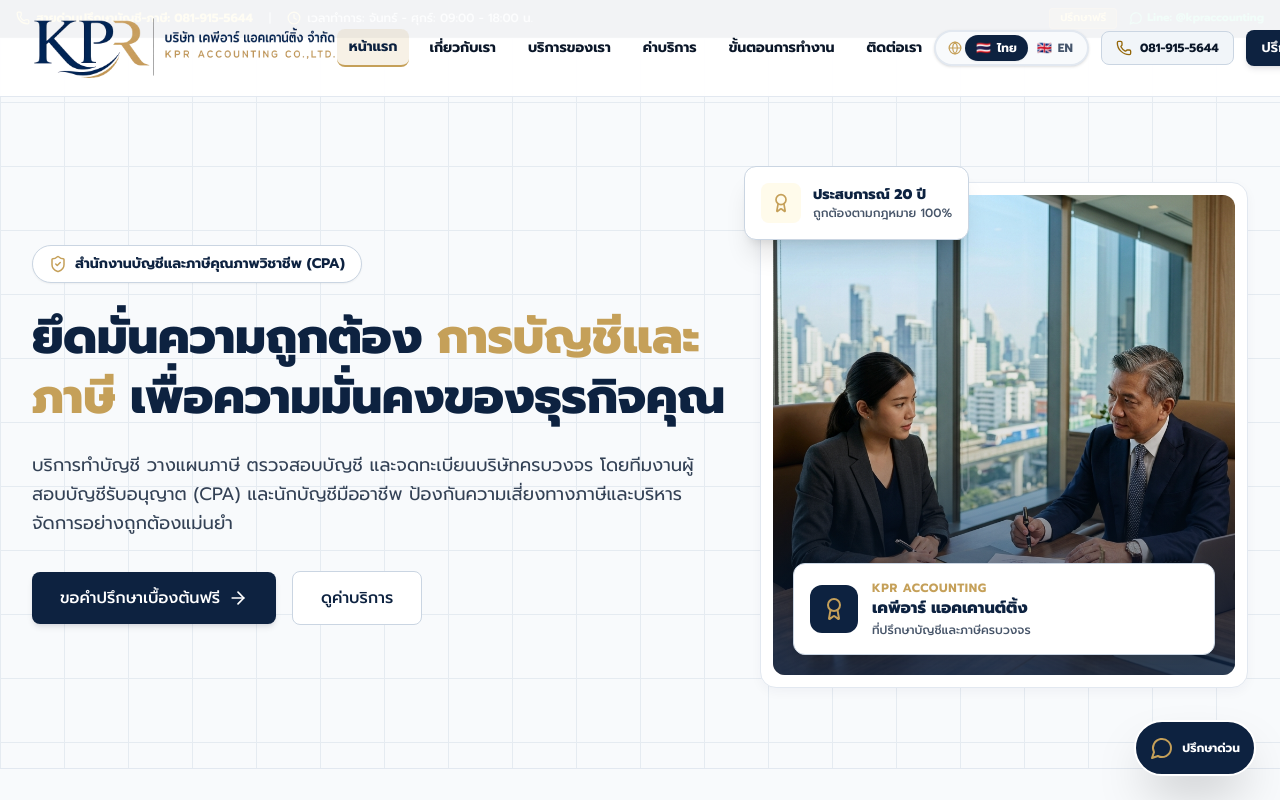
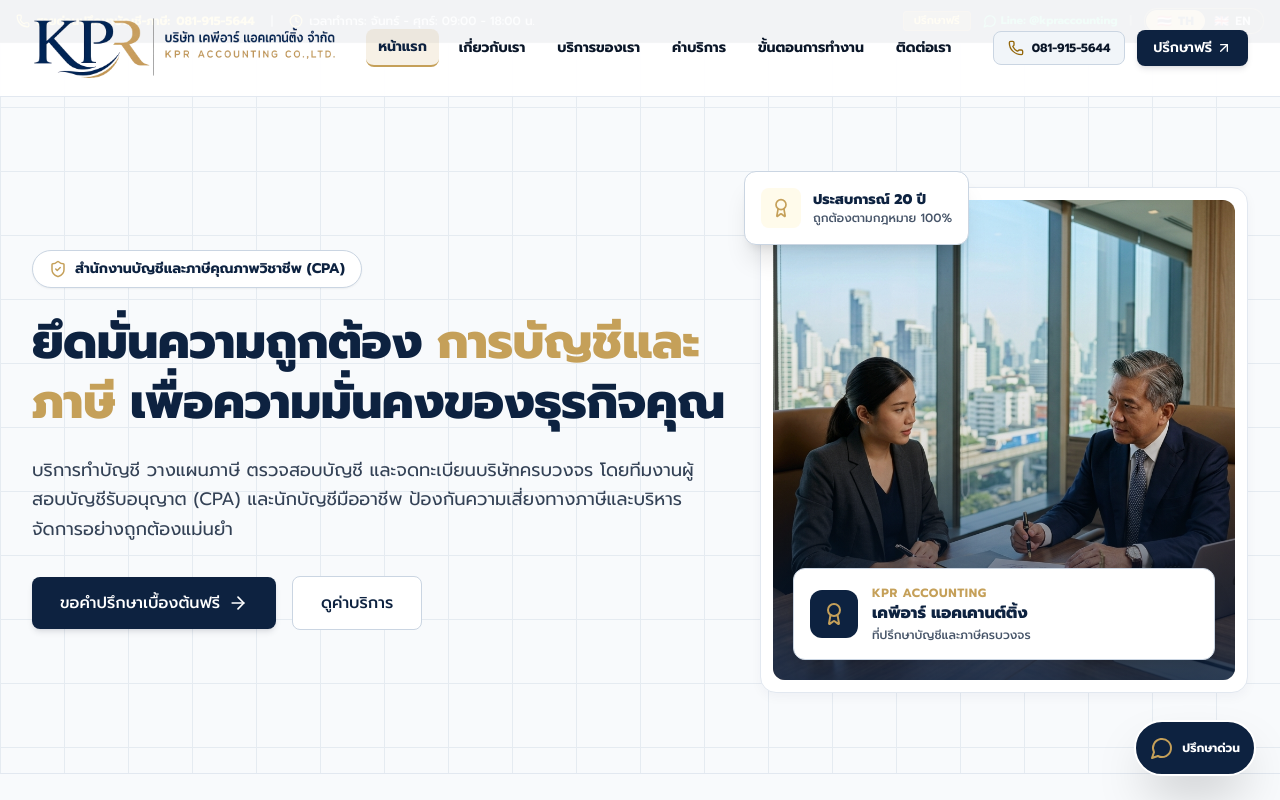
Before and after one commit to sadper102/KPR-Accounting, a Next.js app: page / in a window 1280 px wide. Shown: the top 800 px of the page. Built offline with nearby package versions, Linux system fonts and the light colour scheme; a web font is replaced by a local one.

Commit message:
feat: move language switcher to top hotline bar with modern dark pill design and clean up navbar

```diff
--- a/src/components/FloatingContact.tsx
+++ b/src/components/FloatingContact.tsx
@@ -4,6 +4,7 @@
 import { Phone, MessageCircle, Clock, X, ShieldAlert } from "lucide-react";
 import { SITE_CONFIG } from "@/lib/constants";
 import { useLanguage } from "@/context/LanguageContext";
+import LanguageSwitcher from "./LanguageSwitcher";
 
 export default function FloatingContact() {
   const [isOpen, setIsOpen] = useState(false);
@@ -13,12 +14,16 @@
     <>
       {/* Top Hotline Announcement Bar */}
       <div className="bg-[#0D2240] text-white text-xs py-2 px-4 border-b border-slate-700/80 font-medium">
-        <div className="max-w-7xl mx-auto flex flex-wrap items-center justify-between gap-2">
-          <div className="flex items-center gap-4">
-            <span className="flex items-center gap-1.5 font-bold text-amber-300">
+        <div className="max-w-7xl mx-auto flex items-center justify-between gap-2">
+          <div className="flex items-center gap-2 sm:gap-4">
+            <a
+              href={`tel:${SITE_CONFIG.mobile}`}
+              className="flex items-center gap-1.5 font-bold text-amber-300 hover:text-amber-200 transition-colors"
+            >
               <Phone className="w-3.5 h-3.5" />
-              <span>{t.floating.hotline}: {SITE_CONFIG.mobile}</span>
-            </span>
+              <span className="hidden sm:inline">{t.floating.hotline}: </span>
+              <span>{SITE_CONFIG.mobile}</span>
+            </a>
             <span className="hidden md:inline-block text-slate-400">|</span>
             <span className="hidden md:flex items-center gap-1.5 text-slate-300">
               <Clock className="w-3.5 h-3.5 text-amber-300" />
@@ -26,8 +31,8 @@
             </span>
           </div>
 
-          <div className="flex items-center gap-3 text-slate-300 text-[11px] font-semibold">
-            <span className="bg-amber-500/20 text-amber-300 px-2.5 py-0.5 rounded border border-amber-500/30">
+          <div className="flex items-center gap-2 sm:gap-3 text-slate-300 text-[11px] font-semibold">
+            <span className="hidden sm:inline-block bg-amber-500/20 text-amber-300 px-2.5 py-0.5 rounded border border-amber-500/30">
               {t.floating.consultNow}
             </span>
             <a
@@ -39,6 +44,8 @@
               <MessageCircle className="w-3.5 h-3.5" />
               <span>Line: {SITE_CONFIG.line}</span>
             </a>
+            <span className="text-slate-600 hidden sm:inline-block">|</span>
+            <LanguageSwitcher variant="topbar" />
           </div>
         </div>
       </div>
--- a/src/components/LanguageSwitcher.tsx
+++ b/src/components/LanguageSwitcher.tsx
@@ -6,7 +6,7 @@
 
 interface LanguageSwitcherProps {
   className?: string;
-  variant?: "pill" | "compact";
+  variant?: "pill" | "compact" | "topbar";
 }
 
 export default function LanguageSwitcher({
@@ -14,6 +14,41 @@
   variant = "pill",
 }: LanguageSwitcherProps) {
   const { lang, setLang } = useLanguage();
+
+  if (variant === "topbar") {
+    return (
+      <div
+        className={`inline-flex items-center rounded-full border border-[#C5A059]/40 bg-black/30 backdrop-blur-sm p-0.5 text-xs font-semibold shadow-inner ${className}`}
+      >
+        <button
+          type="button"
+          onClick={() => setLang("th")}
+          className={`flex items-center gap-1.5 px-2.5 py-0.5 rounded-full transition-all duration-200 ${
+            lang === "th"
+              ? "bg-[#C5A059] text-[#0D2240] shadow-sm font-extrabold ring-1 ring-[#C5A059]"
+              : "text-slate-300 hover:text-white hover:bg-white/10"
+          }`}
+          aria-label="เปลี่ยนเป็นภาษาไทย"
+        >
+          <span>🇹🇭</span>
+          <span className="tracking-wide">TH</span>
+        </button>
+        <button
+          type="button"
+          onClick={() => setLang("en")}
+          className={`flex items-center gap-1.5 px-2.5 py-0.5 rounded-full transition-all duration-200 ${
+            lang === "en"
+              ? "bg-[#C5A059] text-[#0D2240] shadow-sm font-extrabold ring-1 ring-[#C5A059]"
+              : "text-slate-300 hover:text-white hover:bg-white/10"
+          }`}
+          aria-label="Switch to English"
+        >
+          <span>🇬🇧</span>
+          <span className="tracking-wide">EN</span>
+        </button>
+      </div>
+    );
+  }
 
   if (variant === "compact") {
     return (
--- a/src/components/Navbar.tsx
+++ b/src/components/Navbar.tsx
@@ -80,9 +80,6 @@
 
           {/* Desktop Right CTA */}
           <div className="hidden lg:flex items-center gap-3 shrink-0">
-            {/* Language Switcher */}
-            <LanguageSwitcher />
-
             <a
               href={`tel:${SITE_CONFIG.phone}`}
               className="flex items-center gap-2 text-xs font-bold text-[#0A1628] bg-slate-100 hover:bg-slate-200 px-3.5 py-2 rounded-lg border border-slate-300 transition-colors whitespace-nowrap"
@@ -95,17 +92,14 @@
             </Button>
           </div>
 
-          {/* Mobile Right Controls: Language Switcher + Hamburger */}
-          <div className="flex lg:hidden items-center gap-2">
-            <LanguageSwitcher variant="compact" />
+          {/* Mobile Hamburger Button */}
           <button
             onClick={() => setIsMobileMenuOpen(!isMobileMenuOpen)}
-              className="p-2.5 rounded-lg text-[#0A1628] hover:bg-slate-100 transition-colors focus:outline-none border border-slate-300"
+            className="lg:hidden p-2.5 rounded-lg text-[#0A1628] hover:bg-slate-100 transition-colors focus:outline-none border border-slate-300"
             aria-label="Toggle menu"
           >
             {isMobileMenuOpen ? <X className="w-6 h-6" /> : <Menu className="w-6 h-6" />}
           </button>
-          </div>
         </div>
       </div>
 
```
Lines whose indentation alone changed are shown as unchanged.
